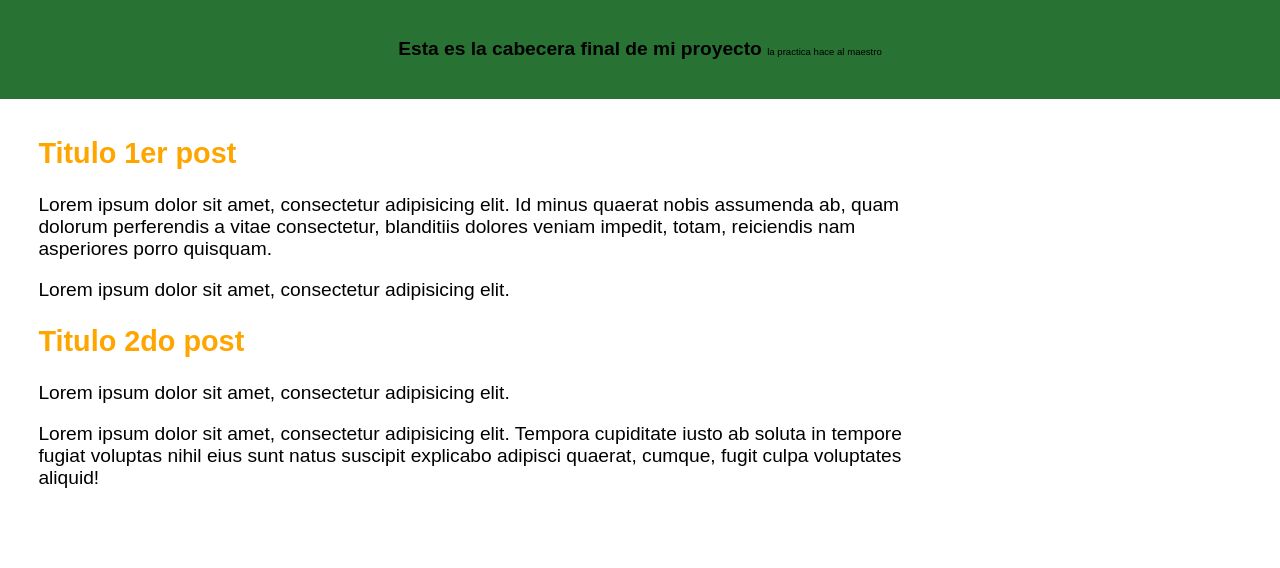
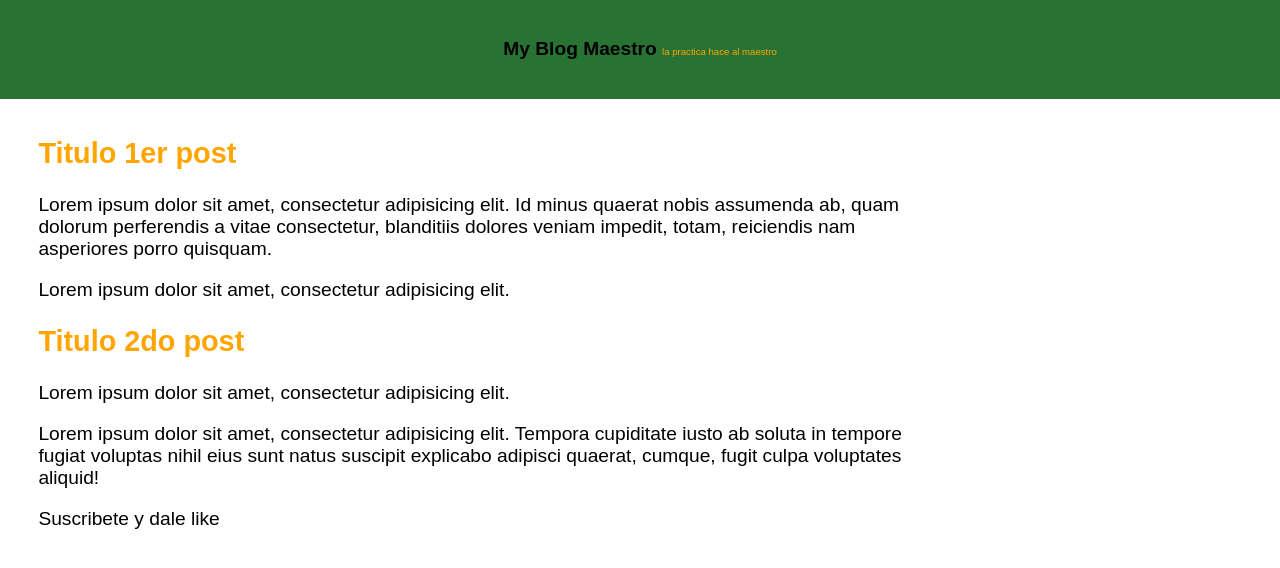
Before and after one commit to Chaloto3/hyperblog, a plain HTML site: page index.html in a window 1280 px wide. Drawn offline with Linux system fonts and the light colour scheme.

Commit message:
Agregue suscripcion, cambie la cabecera y su color a naranja

```diff
--- a/css/style.css
+++ b/css/style.css
@@ -14,7 +14,7 @@ header {
 }
 
 header span {
-	color: width;
+	color: orange;
 	font-weight: normal;
 	font-size: .5em;
 }
--- a/index.html
+++ b/index.html
@@ -8,7 +8,7 @@
 </head>
 <body>
 	<header>
-		Esta es la cabecera final de mi proyecto <span>la practica hace al maestro</span>
+		My Blog Maestro <span>la practica hace al maestro</span>
 	</header>
 	<!-- /header -->
 	<div class="container">
@@ -18,6 +18,7 @@
 		<h2>Titulo 2do post</h2>
 		<p>Lorem ipsum dolor sit amet, consectetur adipisicing elit.</p>
 		<p>Lorem ipsum dolor sit amet, consectetur adipisicing elit. Tempora cupiditate iusto ab soluta in tempore fugiat voluptas nihil eius sunt natus suscipit explicabo adipisci quaerat, cumque, fugit culpa voluptates aliquid!</p>
+		<p>Suscribete y dale like</p>
 	</div>
 </body>
 </html>
```
